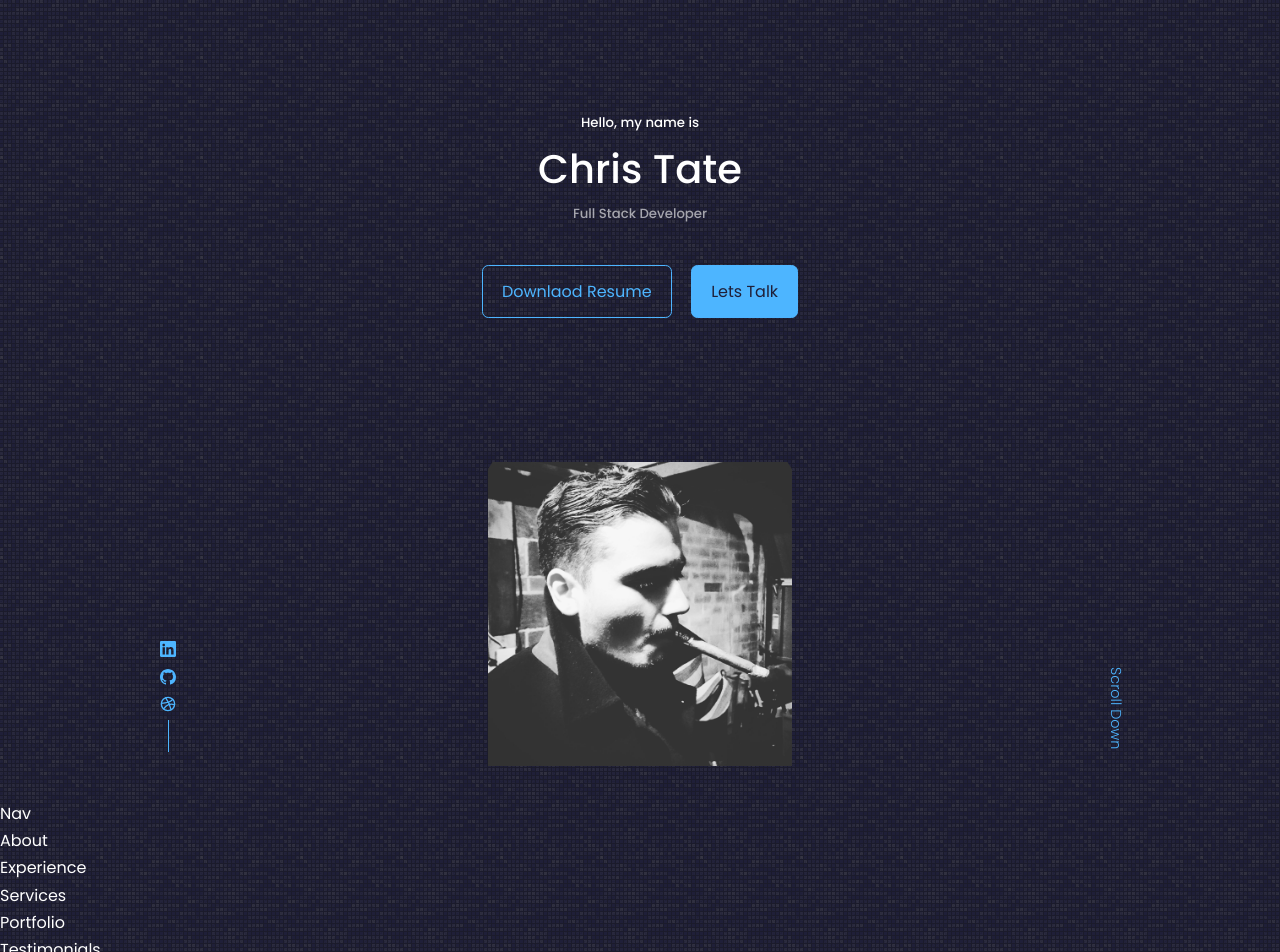
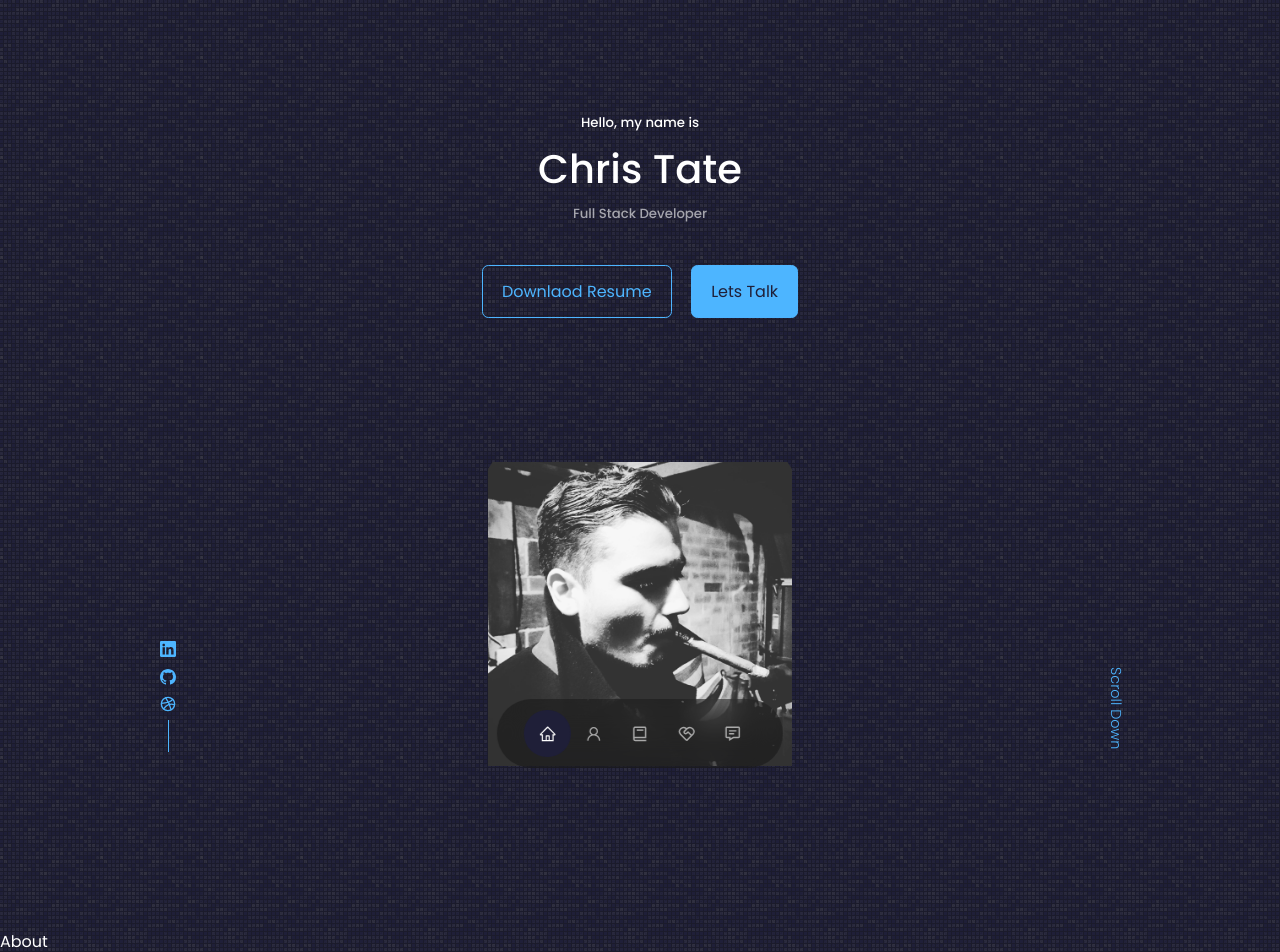
Before and after one commit to Chris-Tate94/Portfolio-website, a React (Create React App) app in the folder portfolio/: page / in a window 1280 px wide. Shown: the top 952 px of the page. Built offline with nearby package versions, Linux system fonts and the light colour scheme.

Commit message:
added a floating nav component

```diff
--- a/portfolio/src/App.jsx
+++ b/portfolio/src/App.jsx
@@ -2,6 +2,7 @@ import React from 'react'
 import Header from './components/header/Header'
 import Nav from './components/nav/Nav'
 import About from './components/about/About'
+import Contact from './components/contact/Contact'
 import Experience from './components/experience/Experience'
 import Services from './components/services/Services'
 import Portfolio from './components/portfolio/Portfolio'
@@ -16,6 +17,7 @@ const App = () => {
         <About />
         <Experience />
         <Services />
+        <Contact />
         <Portfolio />
         <Testimonials />
         <Footer />
--- a/portfolio/src/components/about/About.jsx
+++ b/portfolio/src/components/about/About.jsx
@@ -2,7 +2,7 @@ import React from 'react'
 import './about.css'
 const About = () => {
   return (
-    <div>About</div>
+    <section id='about'>About</section>
   )
 }
 
--- a/portfolio/src/components/contact/Contact.jsx
+++ b/portfolio/src/components/contact/Contact.jsx
@@ -2,7 +2,7 @@ import React from 'react'
 import './contact.css'
 const Contact = () => {
   return (
-    <div>Contact</div>
+    <section id='contact'>Contact</section>
   )
 }
 
--- a/portfolio/src/components/experience/Experience.jsx
+++ b/portfolio/src/components/experience/Experience.jsx
@@ -2,7 +2,7 @@ import React from 'react'
 import './experience.css'
 const Experience = () => {
   return (
-    <div>Experience</div>
+    <section id='experience'>Experience</section>
   )
 }
 
--- a/portfolio/src/components/nav/Nav.jsx
+++ b/portfolio/src/components/nav/Nav.jsx
@@ -1,8 +1,19 @@
 import React from 'react'
+import { AiOutlineHome, AiOutlineUser } from "react-icons/ai";
+import { BiBook, BiMessageDetail } from "react-icons/bi";
+import { RiServiceLine } from "react-icons/ri";
+import { useState } from "react";
 import './nav.css'
 const Nav = () => {
+  const [activeNav, setActiveNav] = useState('#')
   return (
-    <div>Nav</div>
+    <nav>
+      <a href='#' onClick={() => setActiveNav('#')} className={activeNav === '#' ? 'active' : ''}><AiOutlineHome /></a>
+      <a href='#about' onClick={() => setActiveNav('#about')} className={activeNav === '#about' ? 'active' : ''}><AiOutlineUser /></a>
+      <a href='#experience' onClick={() => setActiveNav('#experience')} className={activeNav === '#experience' ? 'active' : ''}><BiBook /></a>
+      <a href='#services' onClick={() => setActiveNav('#services')} className={activeNav === '#services' ? 'active' : ''}><RiServiceLine /></a>
+      <a href='#contact' onClick={() => setActiveNav('#contact')} className={activeNav === '#contact' ? 'active' : ''}><BiMessageDetail /></a>
+    </nav>
   )
 }
 
--- a/portfolio/src/components/nav/nav.css
+++ b/portfolio/src/components/nav/nav.css
@@ -0,0 +1,32 @@
+nav {
+    background: rgba(0, 0, 0, 0.3);
+    width: max-content;
+    display: block;
+    padding: 0.7rem 1.7rem;
+    z-index: 2;
+    position: fixed;
+    left: 50%;
+    transform: translateX(-50%);
+    bottom: 2rem;
+    display: flex;
+    border-radius: 3rem;
+    backdrop-filter: blur(15px);
+}
+
+nav a {
+    background: transparent;
+    padding: 0.9rem;
+    border-radius: 50%;
+    display: flex;
+    color: var(--color-light);
+    font-size: 1.1rem;
+}
+
+nav a:hover {
+    background: rgba(0, 0, 0, 0.3);
+}
+
+nav a.active {
+    background: var(--color-bg);
+    color: var(--color-white);
+}
--- a/portfolio/src/components/services/Services.jsx
+++ b/portfolio/src/components/services/Services.jsx
@@ -2,7 +2,7 @@ import React from 'react'
 import './services.css'
 const Services = () => {
   return (
-    <div>Services</div>
+    <section id='services'>Services</section>
   )
 }
 
--- a/portfolio/src/components/testimonials/Testimonials.jsx
+++ b/portfolio/src/components/testimonials/Testimonials.jsx
@@ -2,7 +2,7 @@ import React from 'react'
 import './testimonials.css'
 const Testimonials = () => {
   return (
-    <div>Testimonials</div>
+    <section id='testimonials'>Testimonials</section>
   )
 }
 
--- a/portfolio/src/index.css
+++ b/portfolio/src/index.css
@@ -59,6 +59,7 @@ h1 {
 
 section {
     margin-top: 8rem;
+    height: 100vh;
 }
 
 section > h2, section > h5 {
```
